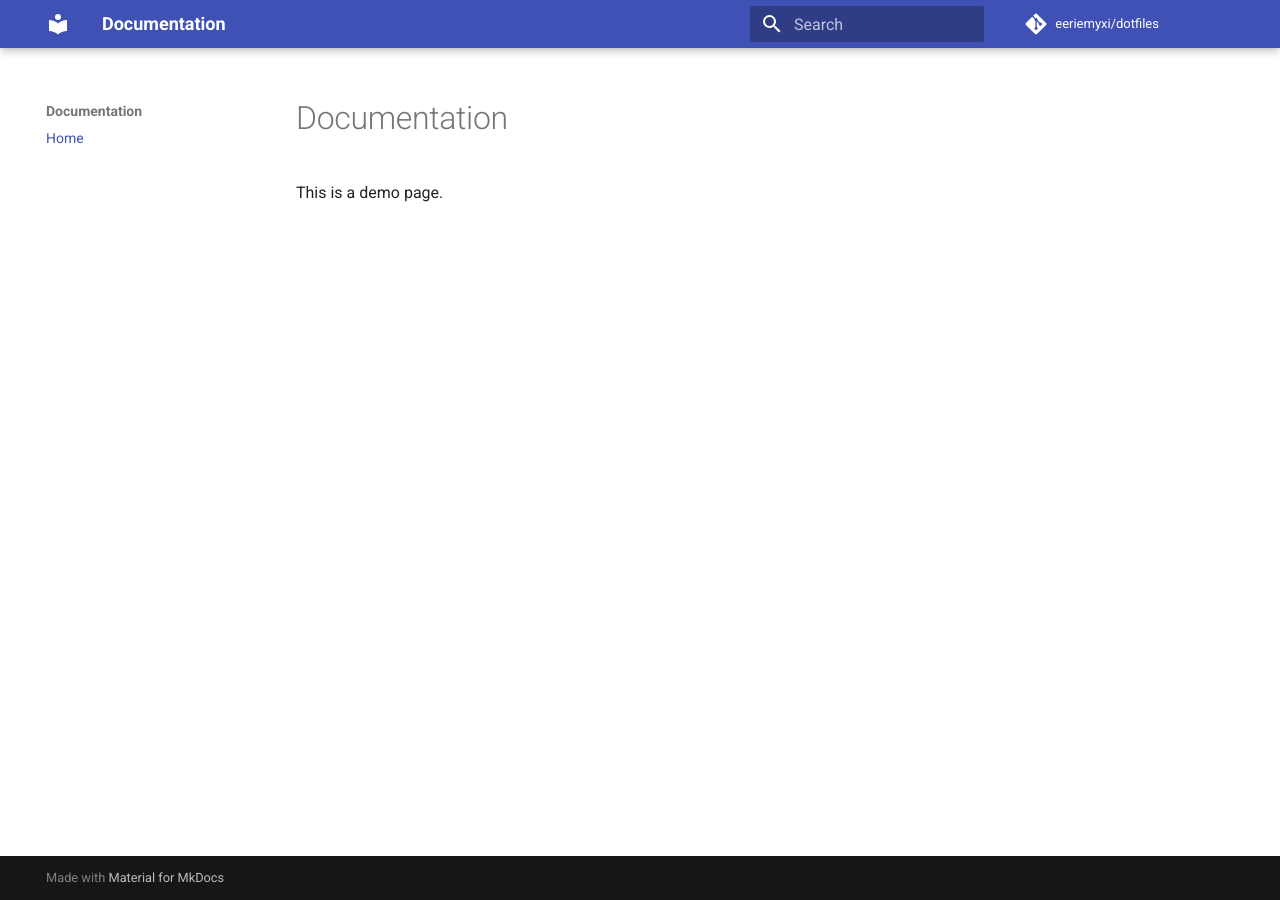
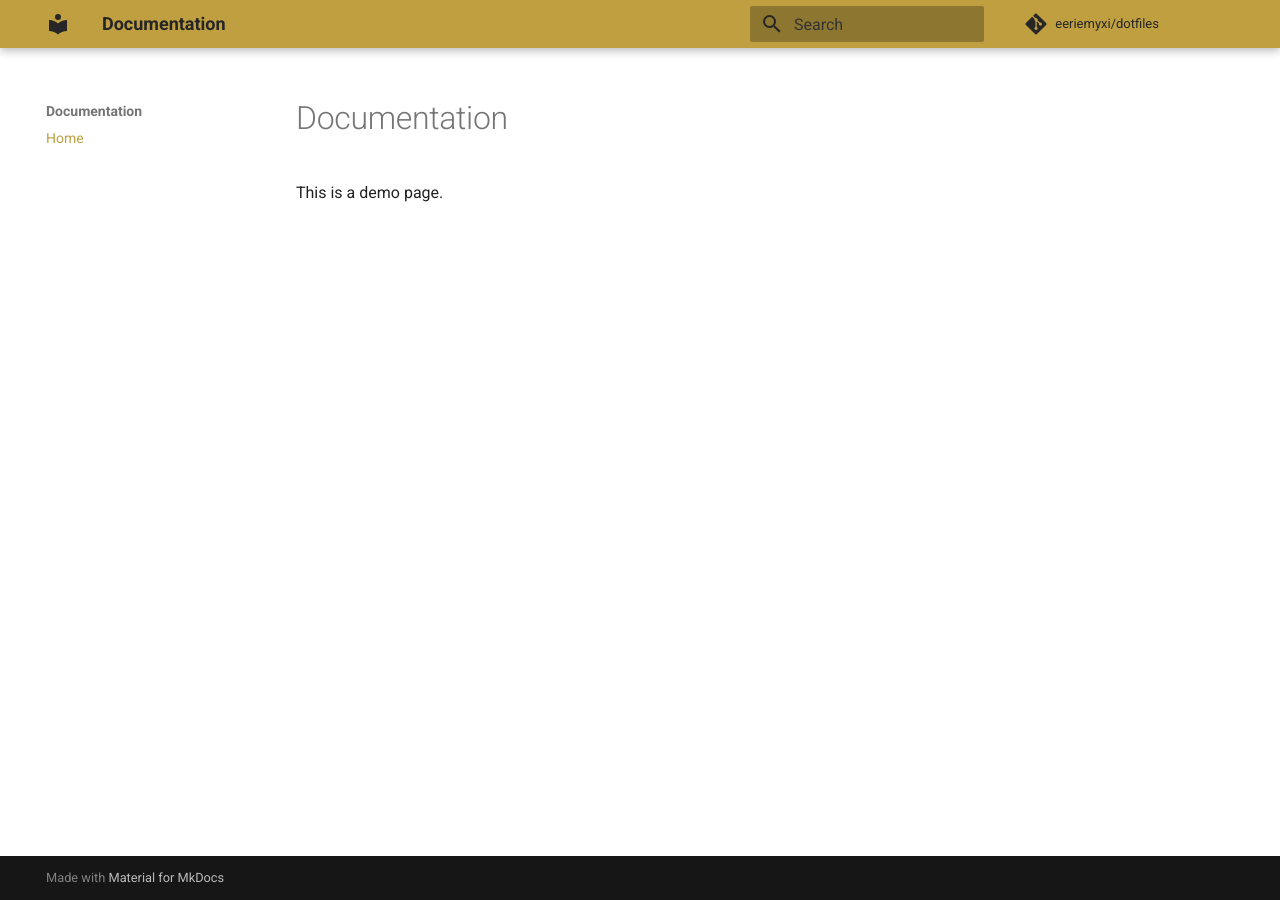
Before and after one commit to eeriemyxi/dotfiles, an MkDocs documentation site: the page built from docs/index.md, in a window 1280 px wide. Built offline with MkDocs 1.6.1 and Material for MkDocs 9.7.7, drawn with Linux system fonts in a browser that asks for light colours; comment, search, counter and statistics services are not loaded.

Commit message:
feat: improvements

```diff
--- a/docs/stylesheets/colors.css
+++ b/docs/stylesheets/colors.css
@@ -1,15 +1,12 @@
-// Color variables
 :root {
-  // Primary color shades
-  --md-primary-fg-color:               #fbf1c7; /* Gruvbox's bg (light) */
-  --md-primary-fg-color--light:        #f9e2c5; /* Gruvbox's bg-light */
-  --md-primary-fg-color--dark:         #964b00; /* Gruvbox's yellow-dark */
-  --md-primary-bg-color:               #3c3836; /* Gruvbox's bg-dark */
-  --md-primary-bg-color--light:        #504945; /* Gruvbox's bg-medium */
+  --md-primary-fg-color:               hsl(45,  50%,  50%);  /* or hsla(45, 50%, 50%, 1) */
+  --md-primary-fg-color--light:        hsl(55,  50%,  70%);
+  --md-primary-fg-color--dark:         hsl(35,  50%,  30%);
+  --md-primary-bg-color:               hsl(0,   0%,  15%);   /* matching #282828 */
+  --md-primary-bg-color--light:        hsl(0,   0%,  20%);
 
-  // Accent color shades
-  --md-accent-fg-color:                #fe8019; /* Gruvbox's orange */
-  --md-accent-fg-color--transparent:   rgba(254, 128, 25, 0.1); /* Gruvbox's orange with 10% opacity */
-  --md-accent-bg-color:                #3c3836; /* Gruvbox's bg-dark */
-  --md-accent-bg-color--light:         #504945; /* Gruvbox's bg-medium */
+  --md-accent-fg-color:                hsl(130, 50%,  70%);
+  --md-accent-fg-color--transparent:   hsl(130, 50%,  70%, 0.1);
+  --md-accent-bg-color:                hsl(0,   0%,  15%);   /* matching #282828 */
+  --md-accent-bg-color--light:         hsl(0,   0%,  20%);
 }
--- a/mkdocs.yml
+++ b/mkdocs.yml
@@ -10,13 +10,6 @@ theme:
   name: 'material'
   palette:
     - primary: custom
-    # - scheme: default
-    #   toggle:
-    #     icon: material/brightness-7
-    #     name: Switch to dark mode
-    # - scheme: slate
-    #   toggle:
-    #     icon: material/brightness-4
-    #     name: Switch to light mode
+      accent: custom
 extra_css:
   - stylesheets/colors.css
```
